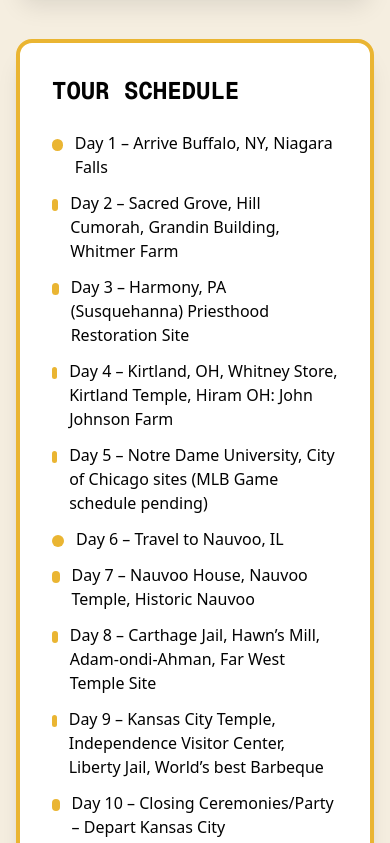
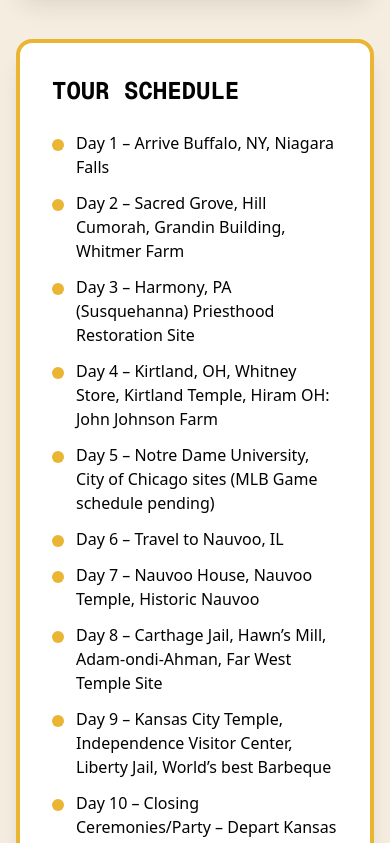
Before and after one commit to grandepeter/legendsroadrallywebsite, a Next.js app: page / in a window 390 px wide. Shown: the part 1960-2803 px from the top of the page. Built offline with nearby package versions, Linux system fonts and the light colour scheme.

Commit message:
Bullets for mobile fixed

```diff
--- a/app/page.tsx
+++ b/app/page.tsx
@@ -197,63 +197,63 @@
               </h3>
               <ul className="space-y-3 text-[var(--legends-dark-black)]">
                 <li className="flex items-start">
-                  <span className="w-3 h-3 bg-[var(--legends-gold)] rounded-full mr-3 mt-2"></span>
+                  <span className="w-3 h-3 bg-[var(--legends-gold)] rounded-full mr-3 mt-2 flex-shrink-0 flex-grow-0"></span>
                   <span>Day 1 – Arrive Buffalo, NY, Niagara Falls</span>
                 </li>
                 <li className="flex items-start">
-                  <span className="w-3 h-3 bg-[var(--legends-gold)] rounded-full mr-3 mt-2"></span>
+                  <span className="w-3 h-3 bg-[var(--legends-gold)] rounded-full mr-3 mt-2 flex-shrink-0 flex-grow-0"></span>
                   <span>
                     Day 2 – Sacred Grove, Hill Cumorah, Grandin Building,
                     Whitmer Farm
                   </span>
                 </li>
                 <li className="flex items-start">
-                  <span className="w-3 h-3 bg-[var(--legends-gold)] rounded-full mr-3 mt-2"></span>
+                  <span className="w-3 h-3 bg-[var(--legends-gold)] rounded-full mr-3 mt-2 flex-shrink-0 flex-grow-0"></span>
                   <span>
                     Day 3 – Harmony, PA (Susquehanna) Priesthood Restoration
                     Site
                   </span>
                 </li>
                 <li className="flex items-start">
-                  <span className="w-3 h-3 bg-[var(--legends-gold)] rounded-full mr-3 mt-2"></span>
+                  <span className="w-3 h-3 bg-[var(--legends-gold)] rounded-full mr-3 mt-2 flex-shrink-0 flex-grow-0"></span>
                   <span>
                     Day 4 – Kirtland, OH, Whitney Store, Kirtland Temple, Hiram
                     OH: John Johnson Farm
                   </span>
                 </li>
                 <li className="flex items-start">
-                  <span className="w-3 h-3 bg-[var(--legends-gold)] rounded-full mr-3 mt-2"></span>
+                  <span className="w-3 h-3 bg-[var(--legends-gold)] rounded-full mr-3 mt-2 flex-shrink-0 flex-grow-0"></span>
                   <span>
                     Day 5 – Notre Dame University, City of Chicago sites (MLB
                     Game schedule pending)
                   </span>
                 </li>
                 <li className="flex items-start">
-                  <span className="w-3 h-3 bg-[var(--legends-gold)] rounded-full mr-3 mt-2"></span>
+                  <span className="w-3 h-3 bg-[var(--legends-gold)] rounded-full mr-3 mt-2 flex-shrink-0 flex-grow-0"></span>
                   <span>Day 6 – Travel to Nauvoo, IL</span>
                 </li>
                 <li className="flex items-start">
-                  <span className="w-3 h-3 bg-[var(--legends-gold)] rounded-full mr-3 mt-2"></span>
+                  <span className="w-3 h-3 bg-[var(--legends-gold)] rounded-full mr-3 mt-2 flex-shrink-0 flex-grow-0"></span>
                   <span>
                     Day 7 – Nauvoo House, Nauvoo Temple, Historic Nauvoo
                   </span>
                 </li>
                 <li className="flex items-start">
-                  <span className="w-3 h-3 bg-[var(--legends-gold)] rounded-full mr-3 mt-2"></span>
+                  <span className="w-3 h-3 bg-[var(--legends-gold)] rounded-full mr-3 mt-2 flex-shrink-0 flex-grow-0"></span>
                   <span>
                     Day 8 – Carthage Jail, Hawn’s Mill, Adam-ondi-Ahman, Far
                     West Temple Site
                   </span>
                 </li>
                 <li className="flex items-start">
-                  <span className="w-3 h-3 bg-[var(--legends-gold)] rounded-full mr-3 mt-2"></span>
+                  <span className="w-3 h-3 bg-[var(--legends-gold)] rounded-full mr-3 mt-2 flex-shrink-0 flex-grow-0"></span>
                   <span>
                     Day 9 – Kansas City Temple, Independence Visitor Center,
                     Liberty Jail, World’s best Barbeque
                   </span>
                 </li>
                 <li className="flex items-start">
-                  <span className="w-3 h-3 bg-[var(--legends-gold)] rounded-full mr-3 mt-2"></span>
+                  <span className="w-3 h-3 bg-[var(--legends-gold)] rounded-full mr-3 mt-2 flex-shrink-0 flex-grow-0"></span>
                   <span>
                     Day 10 – Closing Ceremonies/Party – Depart Kansas City
                   </span>
```
